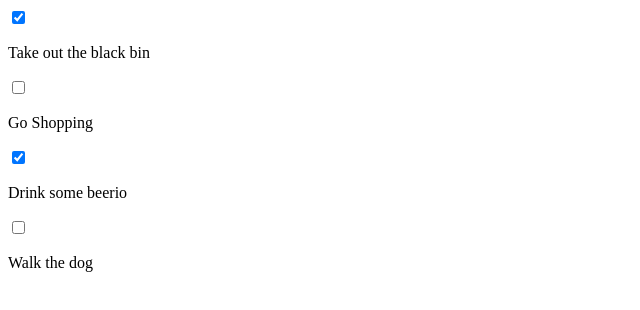
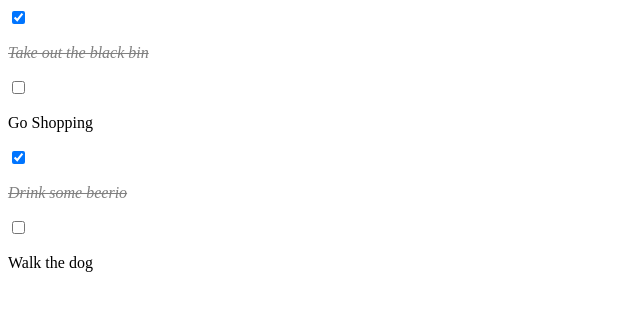
Before and after one commit to scottjoe1996/pace-frontend, a React (Create React App) app: page / in a window 1280 px wide. Shown: the top 310 px of the page, without its empty margins (0-640 px from the left). Built offline with nearby package versions, Linux system fonts and the light colour scheme.

Commit message:
finished 2019 react tutorial and refactored project to use typescript

```diff
--- a/src/App.js
+++ b/src/App.tsx
@@ -1,17 +1,26 @@
 import React from "react";
-import TodoItem from "./components/TodoItem";
+import TodoItemComponent from "./components/TodoItemComponent";
+import TodoItem from "./types/TodoItem";
 import todosData from "./todosData";
 
-class App extends React.Component {
-  constructor() {
-    super();
+type AppProps = {
+
+}
+
+type AppState = {
+  todos: TodoItem[]
+}
+
+class App extends React.Component<{}, AppState> {
+  constructor(appProps: AppProps) {
+    super(appProps);
     this.state = {
       todos: todosData
     }
     this.handleChange = this.handleChange.bind(this);
   }
 
-  handleChange(id) {
+  handleChange(id: number) {
     this.setState(previousState => {
       const newTodos = previousState.todos.map(item => {
         if(item.id === id) {
@@ -28,7 +37,7 @@ class App extends React.Component {
 
   render() {
     const todoItemComponents = this.state.todos.map(item => {
-      return <TodoItem key={item.id} item={item} handleChange={this.handleChange}/>
+      return <TodoItemComponent key={item.id} todoItem={item} handleChange={this.handleChange}/>
     })
     return (
       <div>
--- a/src/components/TodoItem.js
+++ /dev/null
@@ -1,15 +0,0 @@
-import React from "react";
-
-class App extends React.Component {
-    render() {
-        const item = this.props.item;
-        return (
-            <div>
-                <input type="checkbox" checked={item.isCompleted} onChange={() => this.props.handleChange(item.id)}></input>
-                <p>{this.props.item.description}</p>
-            </div>
-        )
-    }
-}
-
-export default App;
--- /dev/null
+++ b/src/components/TodoItemComponent.tsx
@@ -0,0 +1,29 @@
+import React from "react";
+import TodoItem from "../types/TodoItem"
+
+
+class TodoItemComponent extends React.Component<{todoItem: TodoItem, handleChange(id: number): void}> {
+    render() {
+        const item = this.props.todoItem;
+        const paragraphStyle = item.isCompleted ?
+        {
+            color: 'grey',
+            fontStyle: 'italic',
+            textDecoration: 'line-through'
+        } :
+        {}
+
+        return (
+            <div>
+                <input
+                    type="checkbox"
+                    checked={item.isCompleted}
+                    onChange={() => this.props.handleChange(item.id)}
+                />
+                <p style={paragraphStyle}>{this.props.todoItem.description}</p>
+            </div>
+        )
+    }
+}
+
+export default TodoItemComponent;
--- /dev/null
+++ b/src/react-app-env.d.ts
@@ -0,0 +1 @@
+/// <reference types="react-scripts" />
--- a/src/todosData.js
+++ b/src/todosData.ts
@@ -1,4 +1,6 @@
-const todosData = [
+import TodoItem from "./types/TodoItem";
+
+const todosData : TodoItem[] = [
     {
         id: 1,
         isCompleted: true,
--- /dev/null
+++ b/src/types/TodoItem.ts
@@ -0,0 +1,7 @@
+interface TodoItem {
+    id: number,
+    description: string,
+    isCompleted: boolean
+}
+
+export default TodoItem;
```
Also changed, not shown: package.json (+6 -1 lines), tsconfig.json (added, +29 -0 lines), src/index.tsx (renamed from src/index.js), src/setupTests.ts (renamed from src/setupTests.js), 2 other files (tests, documents, lock files or other folders).
